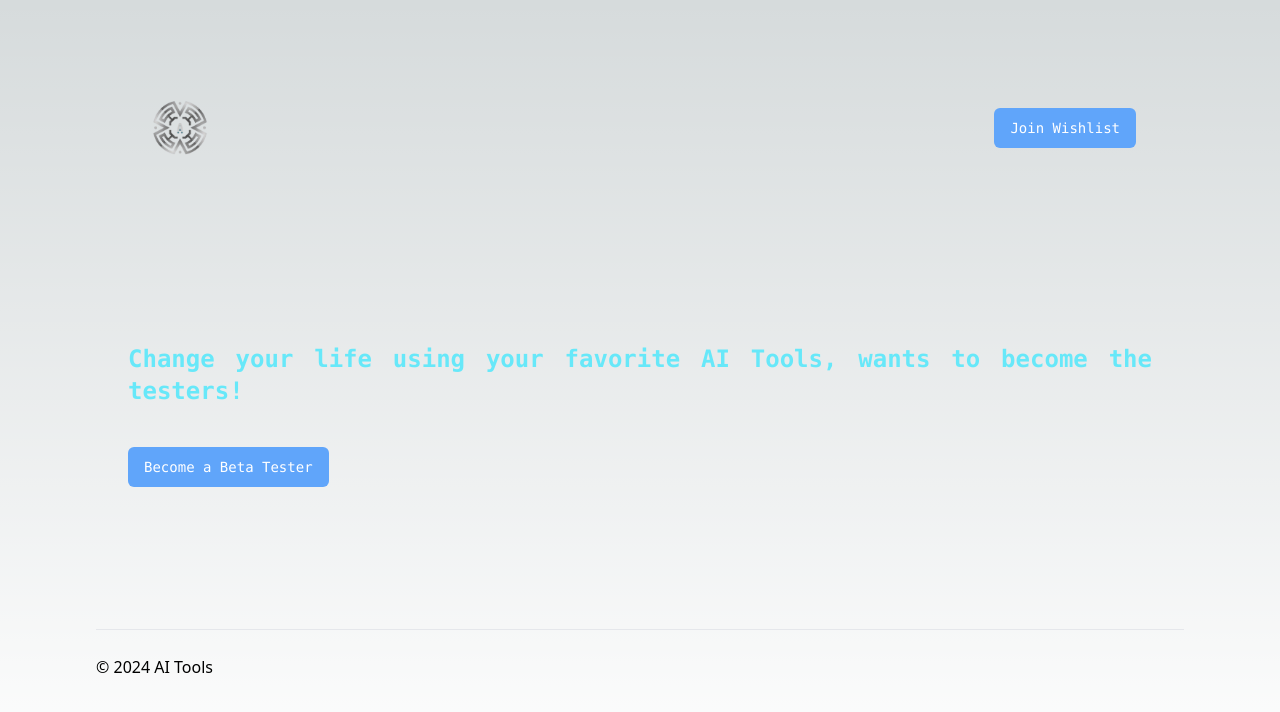
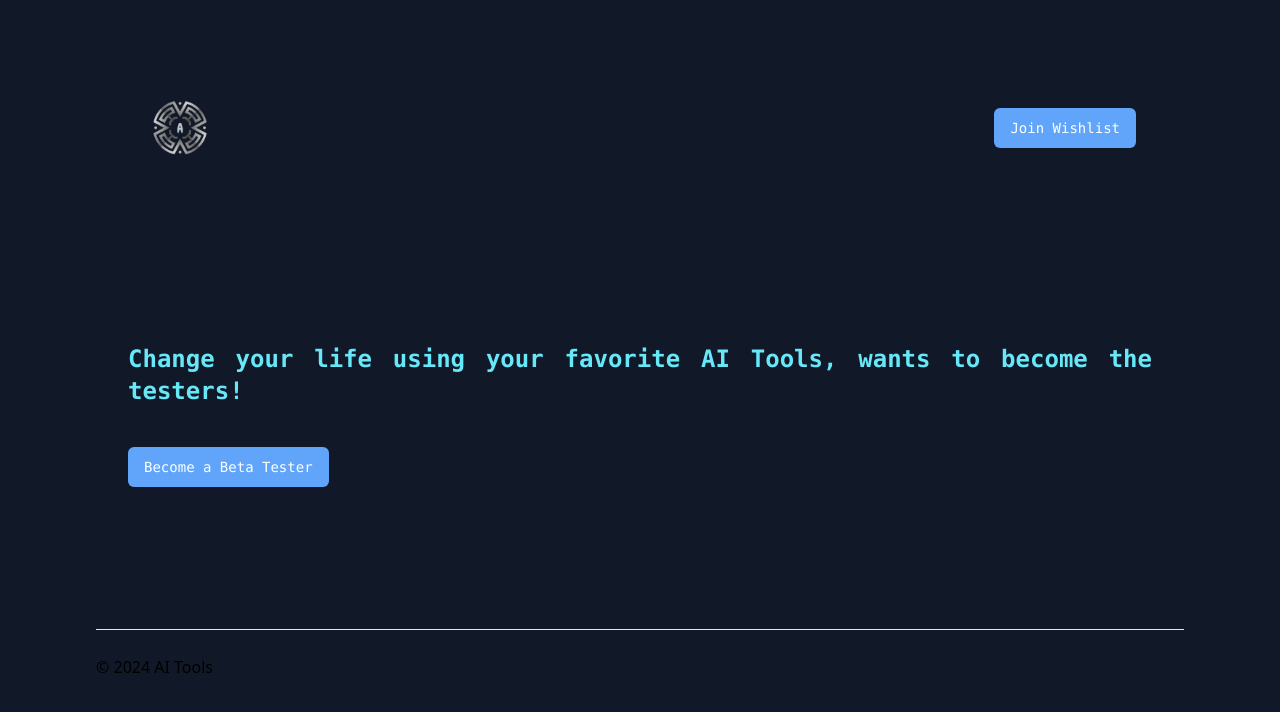
Before and after one commit to abdullahkhan70/ai-tools-landing-page, a Next.js app: page / in a window 1280 px wide. Shown: the top 712 px of the page. Built offline with nearby package versions, Linux system fonts and the light colour scheme.

Commit message:
Dark mode By Default and toaster

```diff
--- a/package.json
+++ b/package.json
@@ -14,7 +14,8 @@
     "next": "14.2.5",
     "react": "^18",
     "react-dom": "^18",
-    "react-hook-form": "^7.52.1"
+    "react-hook-form": "^7.52.1",
+    "react-toastify": "^10.0.5"
   },
   "devDependencies": {
     "@types/node": "^20",
--- a/src/app/layout.tsx
+++ b/src/app/layout.tsx
@@ -1,6 +1,8 @@
 import type { Metadata } from "next";
 import { Inter } from "next/font/google";
 import "./globals.css";
+import { ToastContainer } from "react-toastify";
+import "react-toastify/dist/ReactToastify.css";
 
 const inter = Inter({ subsets: ["latin"] });
 
@@ -15,8 +17,11 @@ export default function RootLayout({
   children: React.ReactNode;
 }>) {
   return (
-    <html lang="en">
-      <body className={inter.className}>{children}</body>
+    <html lang="en" className="dark">
+      <body className={inter.className}>
+        {children}
+        <ToastContainer />
+      </body>
     </html>
   );
 }
--- a/src/components/Modal.tsx
+++ b/src/components/Modal.tsx
@@ -4,6 +4,7 @@ import { save_google_sheet } from "@/app/actions/google-sheets.action";
 import { strings } from "@/app/utils/strings";
 import { SubmitHandler, useForm } from "react-hook-form";
 import React, { useState } from "react";
+import { toast } from "react-toastify";
 
 type Props = {
   title: string;
@@ -42,7 +43,10 @@ const Modal = (props: Props) => {
 
     const response = await save_google_sheet({ name, email });
     if (response??length > 0) {
-      alert("Thanks for becoming a Beta Tester.");
+      // alert("Thanks for becoming a Beta Tester.");
+      toast.success("Thanks for becoming a Beta Tester!", {
+        position: "top-center",
+      })
       setName("");
       setEmail("");
       setModal(!openModal);
```
Also changed, not shown: 1 other file (tests, documents, lock files or other folders).
